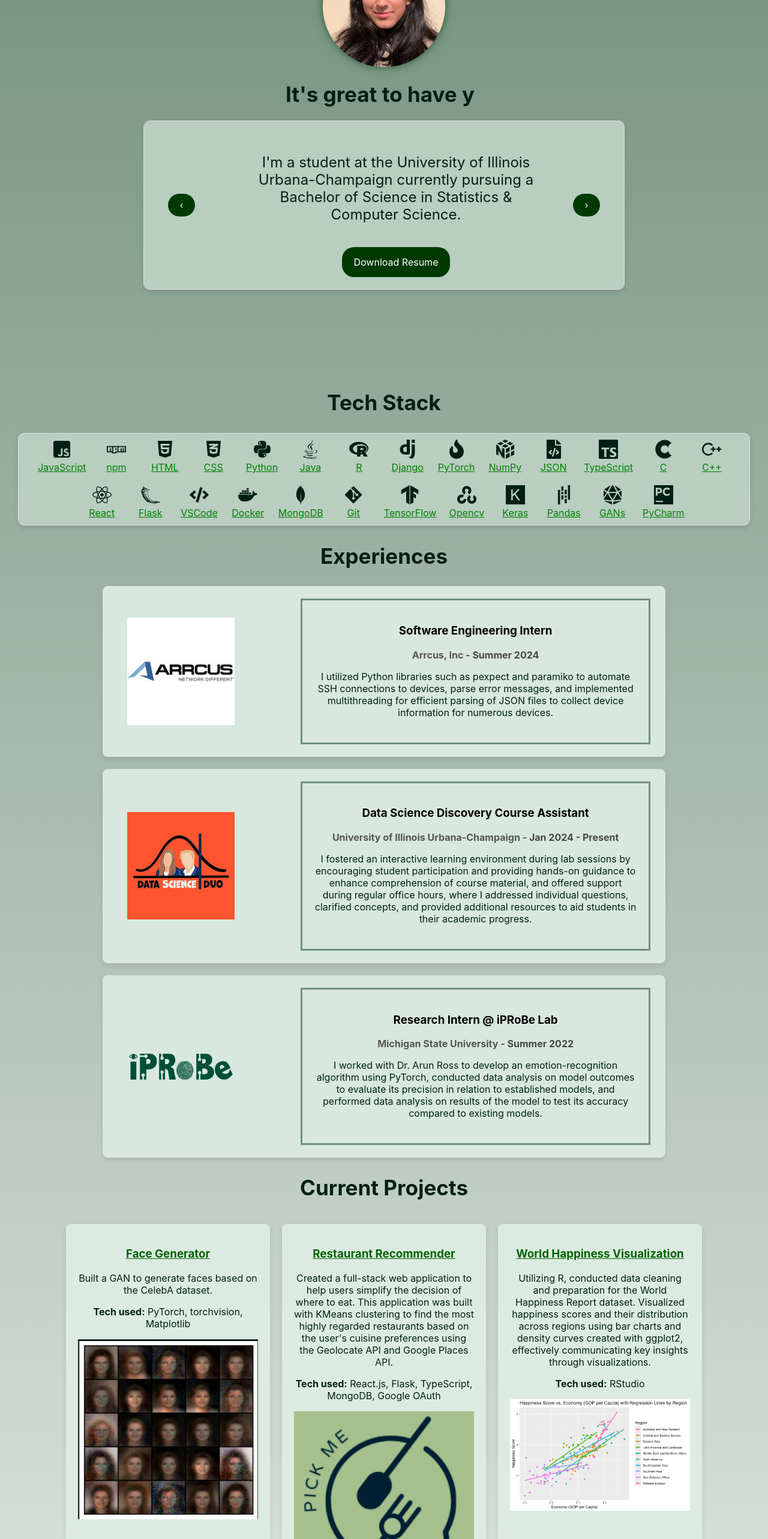
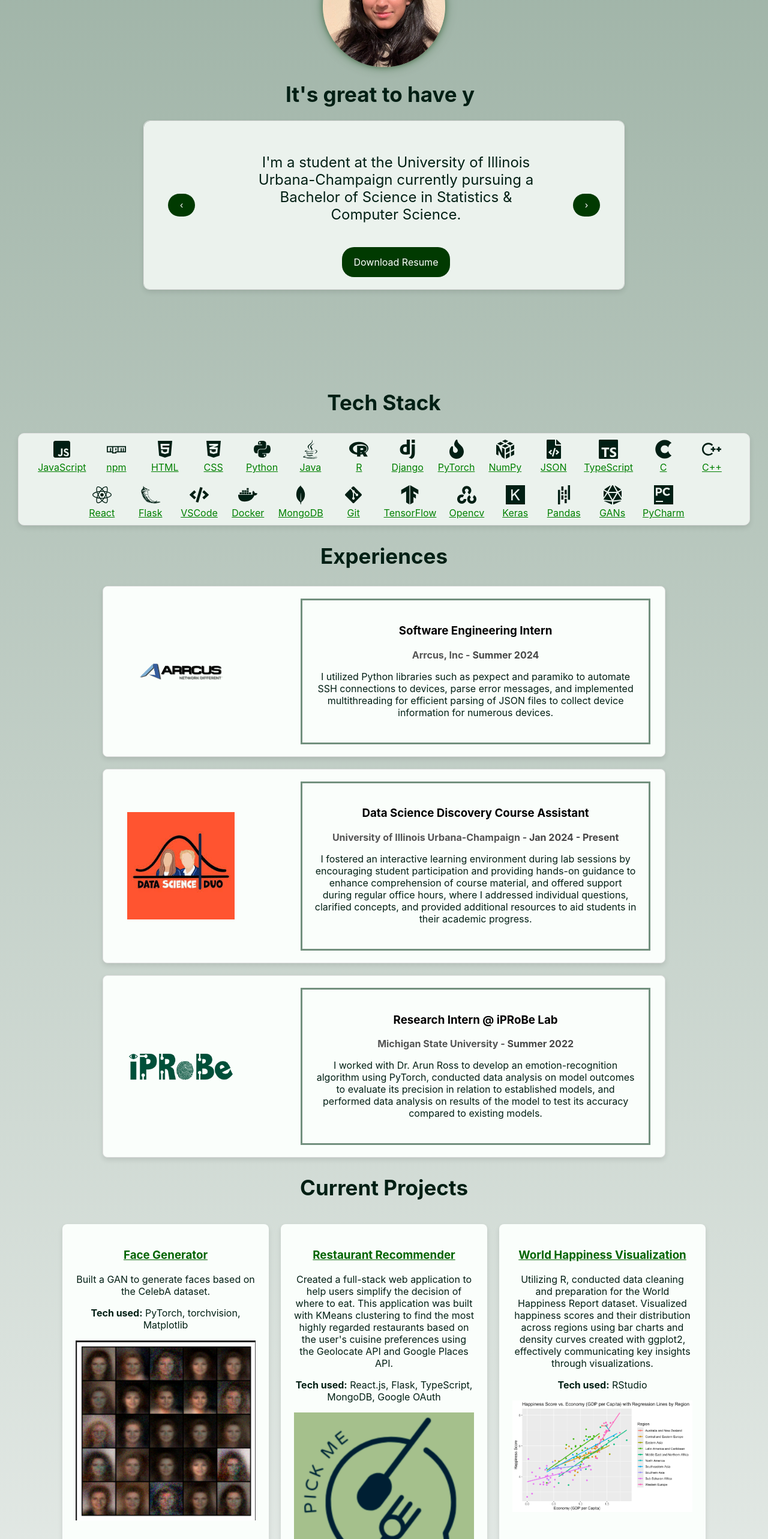
Before and after one commit to ssundr/ssundr.github.io, a React (Create React App) app in the folder portfolio/: page / in a window 1280 px wide. Shown: the part 234-2800 px from the top of the page at 60% size. Built offline with nearby package versions, Linux system fonts and the light colour scheme; a web font is replaced by a local one.

Commit message:
white > green

```diff
--- a/portfolio/src/App.css
+++ b/portfolio/src/App.css
@@ -1,6 +1,6 @@
 .App {
   text-align: center;
-  background-image: linear-gradient(#72907e, rgb(255, 255, 255));
+  background-image: linear-gradient(#9cb1a4, rgb(255, 255, 255));
 }
 
 .App-logo {
@@ -62,7 +62,7 @@ h5 {
   position: absolute;
   width: 100%; /* Full width of flashcard container */
   height: 100%;
-  background-color: white;
+  background-color: #ebf2ed;
   box-shadow: 0 2px 4px rgba(0,0,0,0.1);
   display: flex;
   flex-direction: column; /* Ensure button stays below content */
@@ -74,7 +74,6 @@ h5 {
   transition: opacity 0.3s ease;
   padding: 20px; /* Adjust padding as needed */
   border-radius: 10px;
-  background-color: #b9cdc1;
 }
 
 .flashcard-container:hover {
@@ -162,7 +161,7 @@ h1 {
   box-shadow: 0 4px 8px rgba(0, 0, 0, 0.1);
   border-radius: 10px;
   border: 1px solid #e0e0e0;
-  background-color: #b9cdc1;
+  background-color: #ebf2ed;
 }
 
 .tech-stack:hover {
@@ -190,7 +189,7 @@ h2 {
 .card {
   display: flex;
   align-items: center; /* align items vertically */
-  background-color: #d8e8de;
+  background-color: #fafefb;
   border: 1px solid #e0e0e0;
   border-radius: 8px;
   padding: 20px;
@@ -327,11 +326,11 @@ h2 {
 }
 
 .project-card {
-  background-color: #dcebe1;
+  background-color: #fafefb;
   border-radius: 8px;
   box-shadow: 0px 4px 8px rgba(0, 0, 0, 0.1);
   margin: 10px;
-  padding: 20px;
+  padding: 22px;
   width: 300px;
   transition: transform 0.3s ease;
   position: relative;
--- a/portfolio/src/App.js
+++ b/portfolio/src/App.js
@@ -36,7 +36,7 @@ import {
 import "./App.css"; // Import your CSS file for styling
 
 // experiences company logos
-import companyLogoX from "./logos/arrcus-logo.jpeg"; // arrcus
+import companyLogoX from "./logos/arrcus_logo.png"; // arrcus
 import companyLogoY from "./logos/iprobe-logo.png"; // msu
 import companyLogoZ from "./logos/data-science.jpeg"; // cs/stat 107 !!
 
```
Also changed, not shown: portfolio/src/logos/arrcus-logo.jpeg (deleted), portfolio/src/logos/arrcus_logo.png (added).
